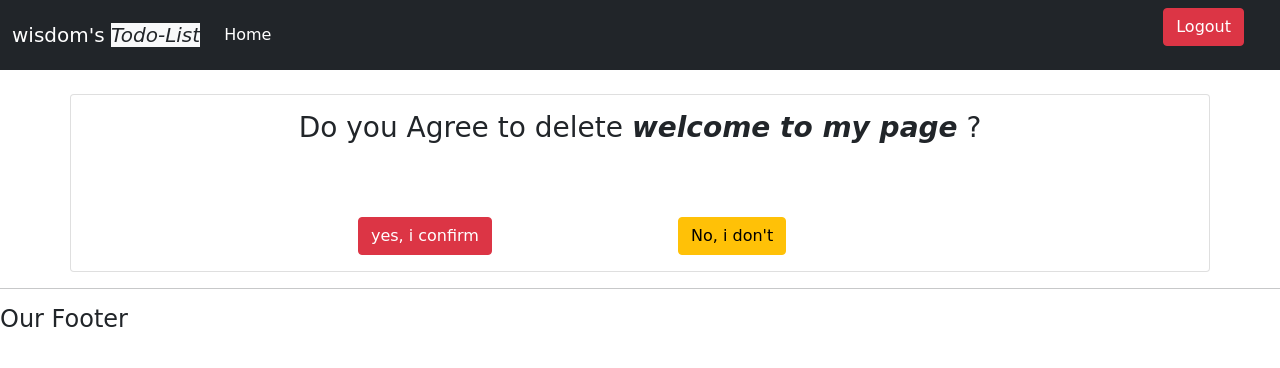
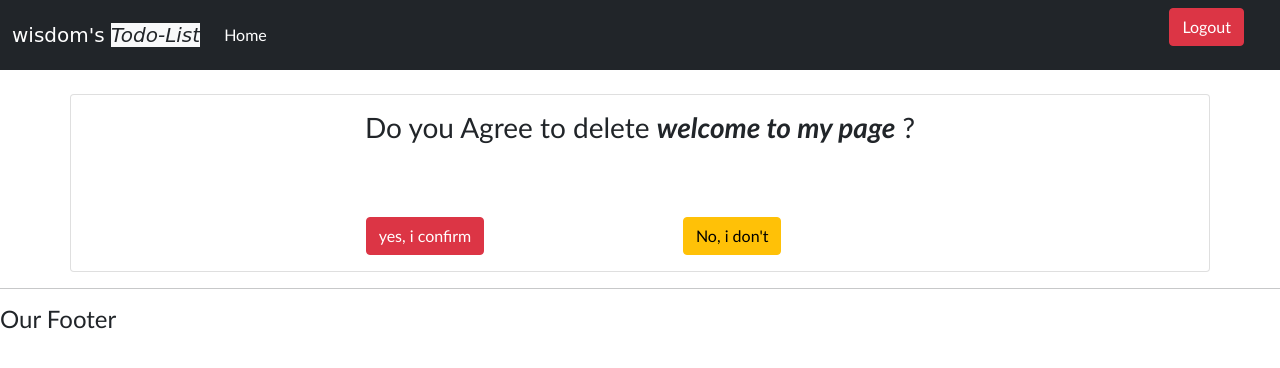
Before and after one commit to crypticwisdom/todo_app, a Django app: page /Delete/14 in a window 1280 px wide. Shown: the top 368 px of the page. Run offline with Django 3.2, Linux system fonts and the light colour scheme; a user stored in the database is signed in; data comes from the database, SQL or seed files in the repository; some libraries are stand-ins or nearby versions.

Commit message:
change font family

```diff
--- a/todo/templates/todo/main.html
+++ b/todo/templates/todo/main.html
@@ -8,7 +8,7 @@
     <title>{% block title %}{% endblock title %}</title>
     <link rel="stylesheet" href="{% static 'todo/css/bootstrap.min.css' %}">
 </head>
-<body style="font-family: cursive;">
+<body style="font-family:'Gill Sans', 'Gill Sans MT', Calibri, 'Trebuchet MS', sans-serif">
     {% include 'todo/navbar.html' %}
     <div class="container">
         {% block content %}
```
